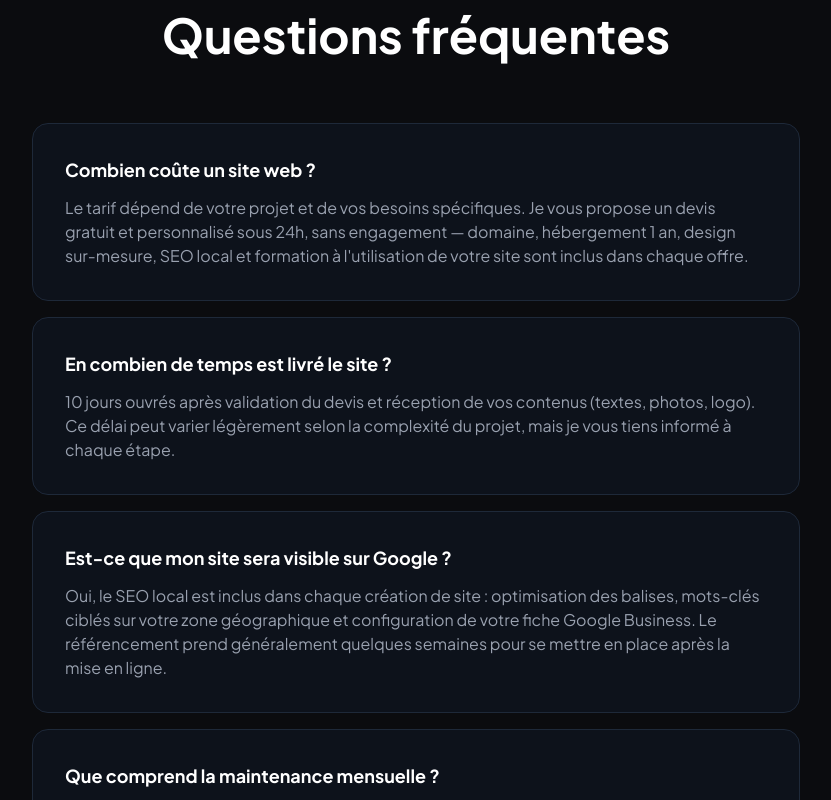
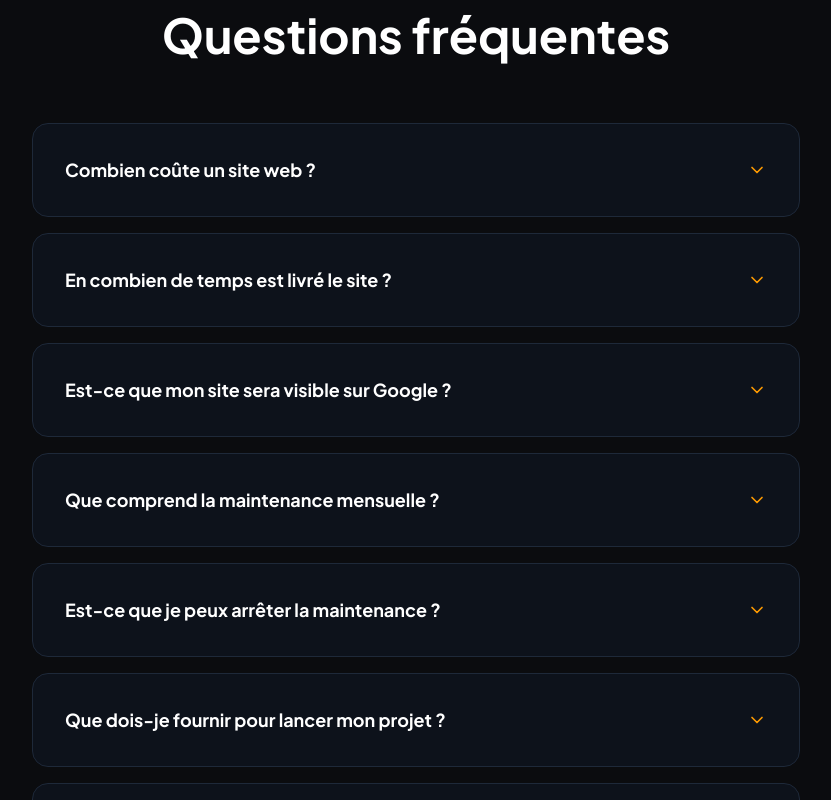
Before and after one commit to enguerrandbourghelle/agence-demo, a Next.js app: page / in a window 1280 px wide. Shown: the part 5680-6480 px from the top of the page, without its empty margins (224-1055 px from the left). Built offline with nearby package versions, Linux system fonts and the light colour scheme.

Commit message:
feat: FAQ en accordeon interactif

```diff
--- a/components/FAQ.tsx
+++ b/components/FAQ.tsx
@@ -1,6 +1,11 @@
+"use client";
+import { useState } from "react";
+import { ChevronDown } from "lucide-react";
 import AnimatedSection from "./AnimatedSection";
 
 export default function FAQ() {
+  const [openIndex, setOpenIndex] = useState<number | null>(null);
+
   const questions = [
     {
       q: "Combien coûte un site web ?",
@@ -40,14 +45,32 @@ export default function FAQ() {
           <h2 className="font-serif text-4xl md:text-5xl font-bold text-center mb-16 text-white">Questions fréquentes</h2>
         </AnimatedSection>
         <div className="flex flex-col gap-4">
-          {questions.map((item, i) => (
-            <AnimatedSection key={i}>
-              <div className="bg-gray-900/50 border border-gray-800 rounded-2xl p-8">
-                <p className="font-serif font-bold text-white mb-3 text-lg">{item.q}</p>
-                <p className="text-gray-400">{item.r}</p>
-              </div>
-            </AnimatedSection>
-          ))}
+          {questions.map((item, i) => {
+            const isOpen = openIndex === i;
+            return (
+              <AnimatedSection key={i}>
+                <div className="bg-gray-900/50 border border-gray-800 rounded-2xl overflow-hidden">
+                  <button
+                    onClick={() => setOpenIndex(isOpen ? null : i)}
+                    className="w-full flex items-center justify-between p-8 text-left"
+                  >
+                    <span className="font-serif font-bold text-white text-lg">{item.q}</span>
+                    <ChevronDown
+                      className={`text-amber-500 w-5 h-5 shrink-0 ml-4 transition-transform duration-300 ${isOpen ? "rotate-180" : ""}`}
+                    />
+                  </button>
+                  <div
+                    className="grid transition-all duration-300 ease-out"
+                    style={{ gridTemplateRows: isOpen ? "1fr" : "0fr" }}
+                  >
+                    <div className="overflow-hidden">
+                      <p className="text-gray-400 px-8 pb-8">{item.r}</p>
+                    </div>
+                  </div>
+                </div>
+              </AnimatedSection>
+            );
+          })}
         </div>
       </div>
     </section>
```
